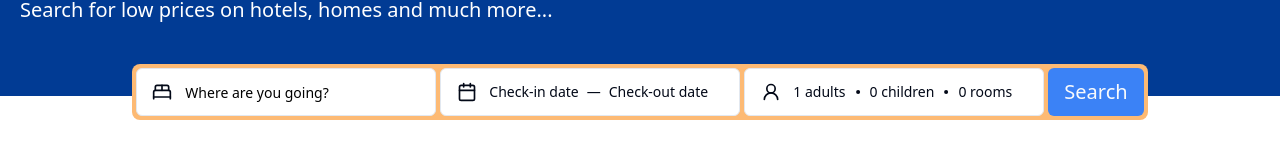
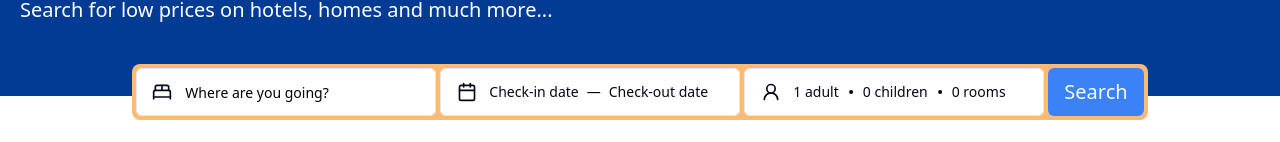
Before and after one commit to PragueBeerGuide/booking-clone-nextjs, a Next.js app: page / in a window 1280 px wide. Shown: the part 192-334 px from the top of the page. Built offline with nearby package versions, Linux system fonts and the light colour scheme.

Commit message:
added sizes prop to nextjs Image component for loading optimized img sizes for different viewport widths

```diff
--- a/app/page.tsx
+++ b/app/page.tsx
@@ -30,7 +30,8 @@ export default function Home() {
             {trending_data.map((item) => (
               <div key={item.id} className='space-y-1 shrink-0 cursor-pointer'>
                 <div className='relative w-80 h-72 object-cover rounded-t-lg pb-2'>
-                  <Image src={item.src} alt='' fill />
+                  {/* nextjs automacally prepares different sizes of images and load a max size according to teh actual viewport */}
+                  <Image src={item.src} alt='' fill={true} sizes="(max-width: 400px) 100vw, (max-width: 730px) 50vw, (max-width: 1050px) 33vw, 25vw"/>
                 </div>
                 <p className='font-bold'>{item.title}</p>
                 <p>{item.location}</p>
--- a/components/GuestsPickerNew.tsx
+++ b/components/GuestsPickerNew.tsx
@@ -50,11 +50,20 @@ function GuestsPickerNew({control}:any) {
                     className="w-full h-12 lg:w-[300px] justify-start text-left font-normal hover:border-red-600"
                   >
                     <UserRoundIcon className="mr-3 h-5 w-5" />
-                    <span>{guests.adults} adults</span>
+                    <span>
+                      {guests.adults}
+                      {guests.adults === 1 ? " adult" : " adults"}
+                    </span>
                     <DotIcon />
-                    <span>{guests.children} {guests.children === 1 ? " child" : " children"}</span>
+                    <span>
+                      {guests.children}
+                      {guests.children === 1 ? " child" : " children"}
+                    </span>
                     <DotIcon />
-                    <span>{guests.rooms} rooms</span>
+                    <span>
+                      {guests.rooms}
+                      {guests.rooms === 1 ? " room" : " rooms"}
+                    </span>
                   </Button>
                 </FormControl>
               </PopoverTrigger>
@@ -90,8 +99,8 @@ function GuestsPickerNew({control}:any) {
                     <NumberPicker
                       title="Rooms"
                       name="rooms"
-                      defaultValue={0}
-                      min={0}
+                      defaultValue={1}
+                      min={1}
                       max={30}
                       value={guests.rooms}
                       sendDataToParent={handleGuestsChange}
--- a/components/SearchForm.tsx
+++ b/components/SearchForm.tsx
@@ -80,6 +80,8 @@ function SearchForm() {
     router.push(`/search?url=${url.href}`);
   }
 
+  {console.log(form)}
+
   return (
     <Form {...form}>
       <form
```
